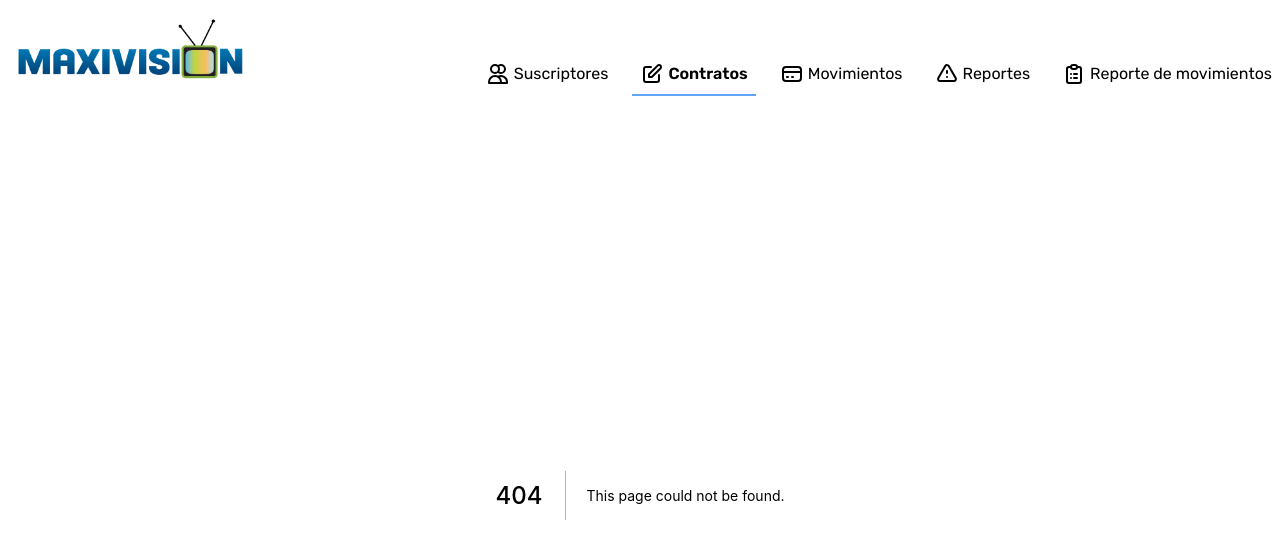
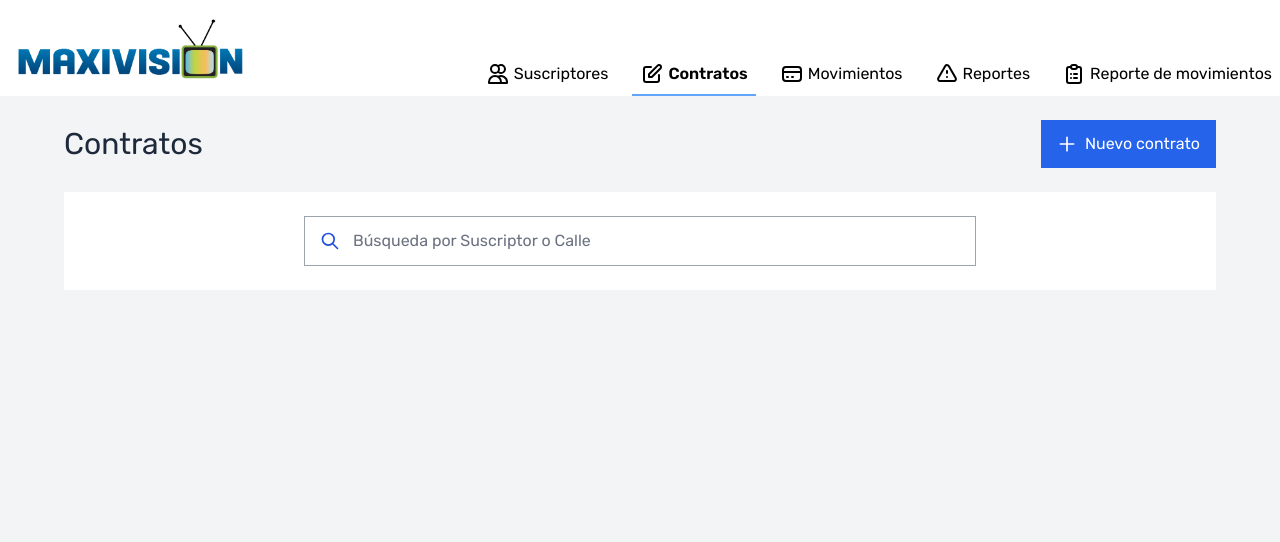
Before and after one commit to ismaelamezcua/maxivision-app, a Next.js app: page /contratos in a window 1280 px wide. Before the commit this address had no page. Shown: the top 542 px of the page. Built offline with nearby package versions, Linux system fonts and the light colour scheme.

Commit message:
feat: add Contratos page

```diff
--- /dev/null
+++ b/pages/contratos.tsx
@@ -0,0 +1,62 @@
+import { FC, ReactElement, useState, ReactNode, ChangeEvent, FormEvent } from 'react';
+import { NextPage } from 'next';
+import Head from 'next/head';
+import SearchInput from '../components/SearchInput';
+import { PlusIcon, UserAddIcon } from '@heroicons/react/outline';
+
+const Contratos: NextPage = (): ReactElement => {
+  const [searchTerm, setSearchTerm] = useState('');
+
+  function handleChange(e: ChangeEvent<HTMLInputElement>) {
+    setSearchTerm(e.target.value);
+  }
+
+  function handleSubmit(e: FormEvent) {
+    e.preventDefault();
+    if (!searchTerm) return;
+
+    alert(`Searching ${searchTerm}`);
+  }
+
+  function handleReset(e: FormEvent) {
+    e.preventDefault();
+    setSearchTerm('');
+  }
+
+  return (
+    <>
+      <Head>
+        <title>Maxivision - Contratos</title>
+      </Head>
+
+      <div className="container mx-auto max-w-6xl mt-6">
+        <div className="flex flex-col space-y-6">
+
+          <div className="flex flex-row justify-between items-center">
+            <h1 className="text-3xl text-slate-800">Contratos</h1>
+            <div className="bg-blue-600 hover:bg-blue-700 px-4 py-3 text-white inline-flex items-center">
+              <PlusIcon className="w-5 h-5" />
+              <span className="ml-2">Nuevo contrato</span>
+            </div>
+          </div>
+
+          <div className="bg-white p-6">
+
+            <div className="mx-auto max-w-2xl">
+              <SearchInput
+                searchTerm={searchTerm}
+                placeholder="B&uacute;squeda por Suscriptor o Calle"
+                handleChange={handleChange}
+                handleSubmit={handleSubmit}
+                handleReset={handleReset}
+              />
+            </div>
+
+          </div>
+        </div>
+      </div>
+    </>
+  );
+}
+
+export default Contratos;
```
